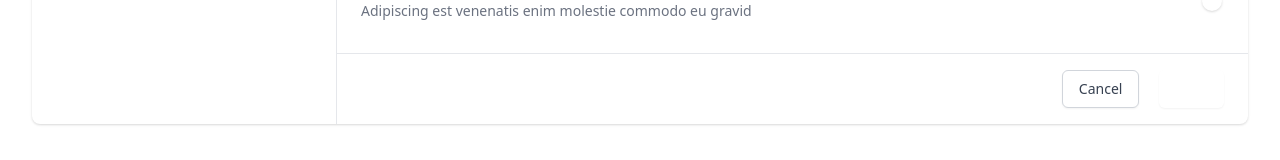
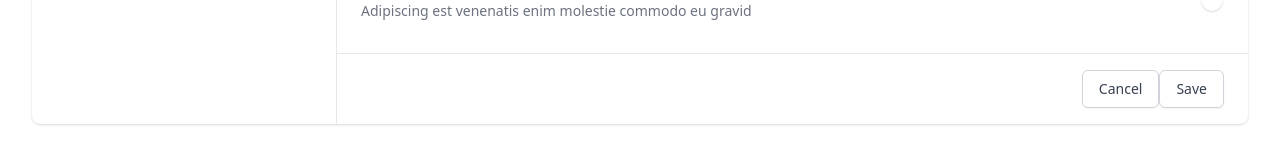
Before and after one commit to emerald-consulting/openbeats, a Next.js app in the folder web/: page /settings in a window 1280 px wide. Shown: the part 1053-1213 px from the top of the page. Built offline with nearby package versions, Linux system fonts and the light colour scheme.

Commit message:
modified login in web with the correct API endpoint #77

```diff
--- a/web/pages/login/index.tsx
+++ b/web/pages/login/index.tsx
@@ -2,7 +2,7 @@ import axios from "axios";
 import { useRouter } from "next/router";
 import React, { useRef, useState } from "react";
 
-const baseURL = "http://localhost:8000/users/";
+const baseURL = "http://localhost:8000/";
 
 export default function Example() {
   const [email, setEmail] = useState("");
@@ -19,7 +19,7 @@ export default function Example() {
   const onSubmit = (e: any) => {
     e.preventDefault();
     axios
-      .get("/user/:email")
+      .post(baseURL+ "auth/log-in")
       .then(function (response) {
         // handle success
         console.log(response);
--- a/web/pages/settings/index.tsx
+++ b/web/pages/settings/index.tsx
@@ -598,7 +598,7 @@ export default function Example() {
                     <button
                       onClick={onSubmit}
                       type="submit"
-                      className="ml-5 bg-sky-700 border border-transparent rounded-md shadow-sm py-2 px-4 inline-flex justify-center text-sm font-medium text-white hover:bg-sky-800 focus:outline-none focus:ring-2 focus:ring-offset-2 focus:ring-sky-500"
+                      className="bg-white border border-gray-300 rounded-md shadow-sm py-2 px-4 inline-flex justify-center text-sm font-medium text-gray-700 hover:bg-gray-50 focus:outline-none focus:ring-2 focus:ring-offset-2 focus:ring-sky-500"
                     >
                       Save
                     </button>
```
